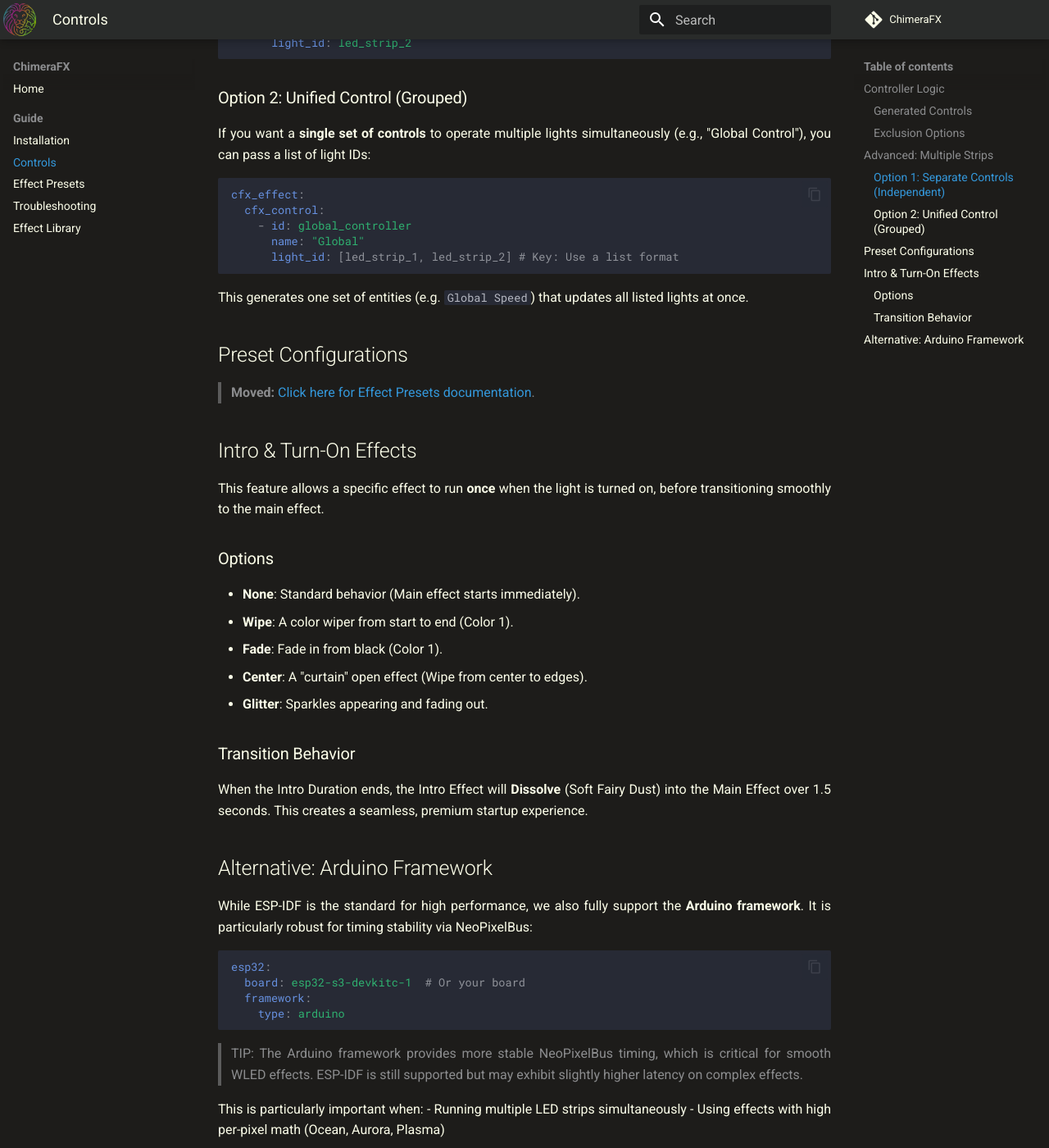
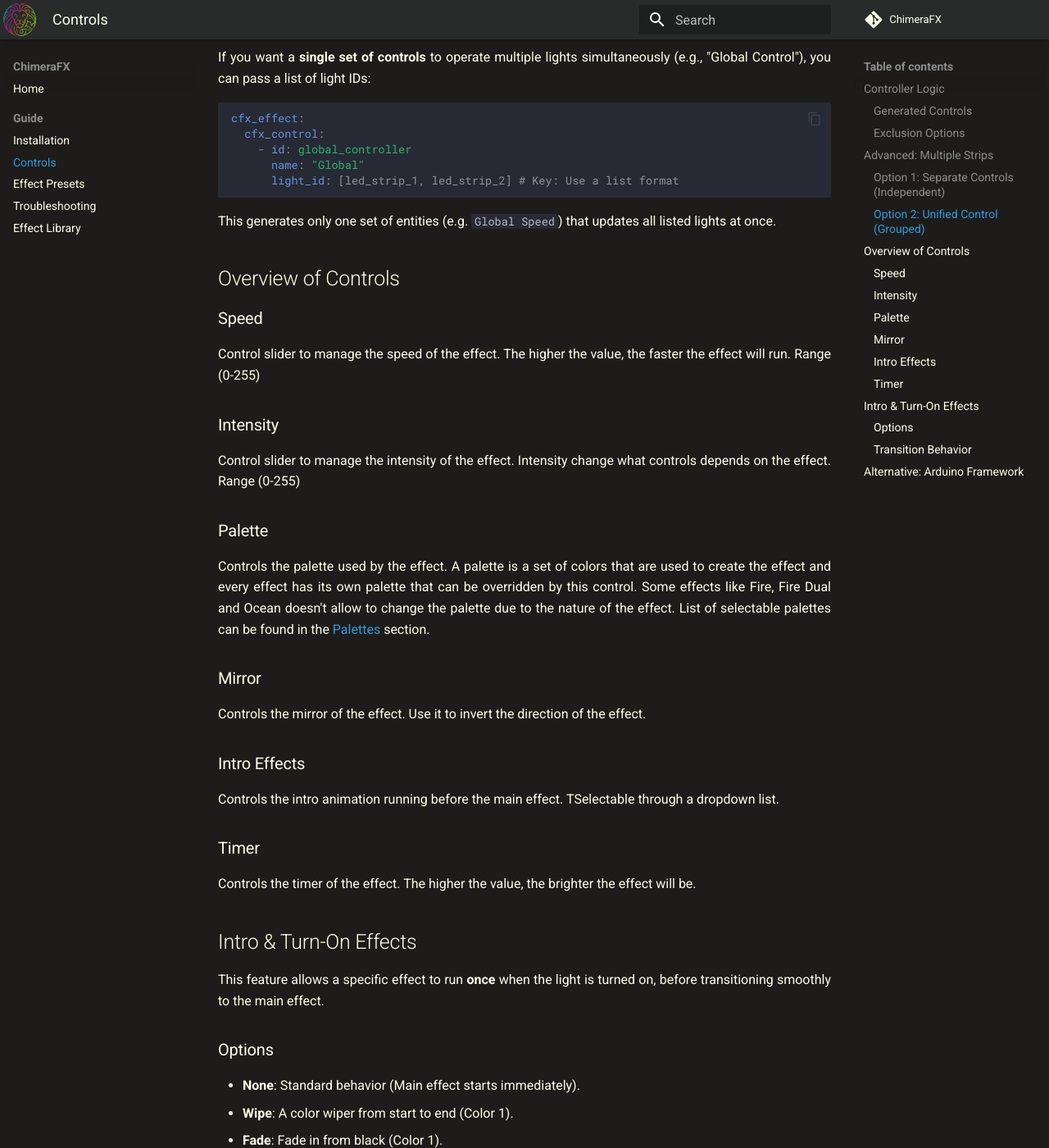
Before and after one commit to effelle/ChimeraFX, an MkDocs documentation site: the page built from docs/Controls.md, in a window 1280 px wide and 1400 px high, scrolled down 2134 px. Shown: the whole window at 82% size. Built offline with MkDocs 1.6.1 and Material for MkDocs 9.7.7, drawn with Linux system fonts in a browser that asks for light colours; comment, search, counter and statistics services are not loaded; some of the changed text lies outside the part shown.

````diff
--- a/docs/Controls.md
+++ b/docs/Controls.md
@@ -1,13 +1,13 @@
 # Controls Guide
 
-Now you have the effect up and running, but how about control them? And what can you control?
-`ChimeraFX` can create inputs (sliders, dropdowns, switches) to help you tweak the effect for your liking. The `cfx_control` component is optional and only needed (but strongly suggested) if you want to control the effect from Home Assistant or another controller. Whitout it you will still be able to use the effects at default values.
+Now you have the effects up and running, but how about controlling them? And what can you control?
+`ChimeraFX` can create inputs (sliders, dropdowns, switches) to help you tweak the effect for your liking. The `cfx_control` component is optional and only needed (but strongly suggested) if you want to control the effect from Home Assistant or another controller. Without it you will still be able to use the effects at default values.
 
 ## Controller Logic
 
 The `addressable_cfx` effect listens to specific global variables (numbers, selects and switches) to adjust its behavior in real-time.
 
-To generate controls automatically, use the `cfx_control` component. You need to declare it under the `cfx_effect` component, and it will create all the necessary entities (Speed, Intensity, Palette, Mirror, Intro Effects and Timer) for you, using core `number`, `select` and `switch` components, and link them to your light.
+To generate controls automatically, use the `cfx_control` component. You need to declare it under the `cfx_effect` component, and it will create all the necessary entities (Speed, Intensity, Palette, Mirror, Intro Effects and Timer) for you, using core `number`, `select` and `switch` components, and link them to your light automatically.
 
 ```yaml
 cfx_effect:
@@ -64,11 +61,11 @@
   cfx_control:
     - id: roof_controller
       name: "Roof Lights"
-      light_id: led_strip_1
+      light_id: led_strip_1  # The ID of the first light you want to control
 
     - id: desk_controller
       name: "Desk Lights"
-      light_id: led_strip_2
+      light_id: led_strip_2  # The ID of the second light you want to control
 ```
 
 ### Option 2: Unified Control (Grouped)
@@ -81,12 +78,27 @@
       name: "Global"
       light_id: [led_strip_1, led_strip_2] # Key: Use a list format
 ```
-This generates one set of entities (e.g. `Global Speed`) that updates all listed lights at once.
+This generates only one set of entities (e.g. `Global Speed`) that updates all listed lights at once.
 
-## Preset Configurations
+## Overview of Controls
 
-> **Moved:** [Click here for Effect Presets documentation](Effect-Presets.md).
+### Speed
+Control slider to manage the speed of the effect. The higher the value, the faster the effect will run. Range (0-255)
 
+### Intensity
+Control slider to manage the intensity of the effect. Intensity change what controls depends on the effect. Range (0-255)
+
+### Palette
+Controls the palette used by the effect. A palette is a set of colors that are used to create the effect and every effect has its own palette that can be overridden by this control. Some effects like Fire, Fire Dual and Ocean doesn't allow to change the palette due to the nature of the effect. List of selectable palettes can be found in the [Palettes](Effects-Library.md#palettes) section.
+
+### Mirror
+Controls the mirror of the effect. Use it to invert the direction of the effect.
+
+### Intro Effects
+Controls the intro animation running before the main effect. TSelectable through a dropdown list.
+
+### Timer
+Controls the timer of the effect. The higher the value, the brighter the effect will be.
 
 ## Intro & Turn-On Effects
 
````
Also changed, not shown: other parts of docs/Controls.md (+0 -3 lines), docs/Effects-Library.md (+14 -0 lines), docs/Installation.md (+3 -1 lines), 1 other file.
